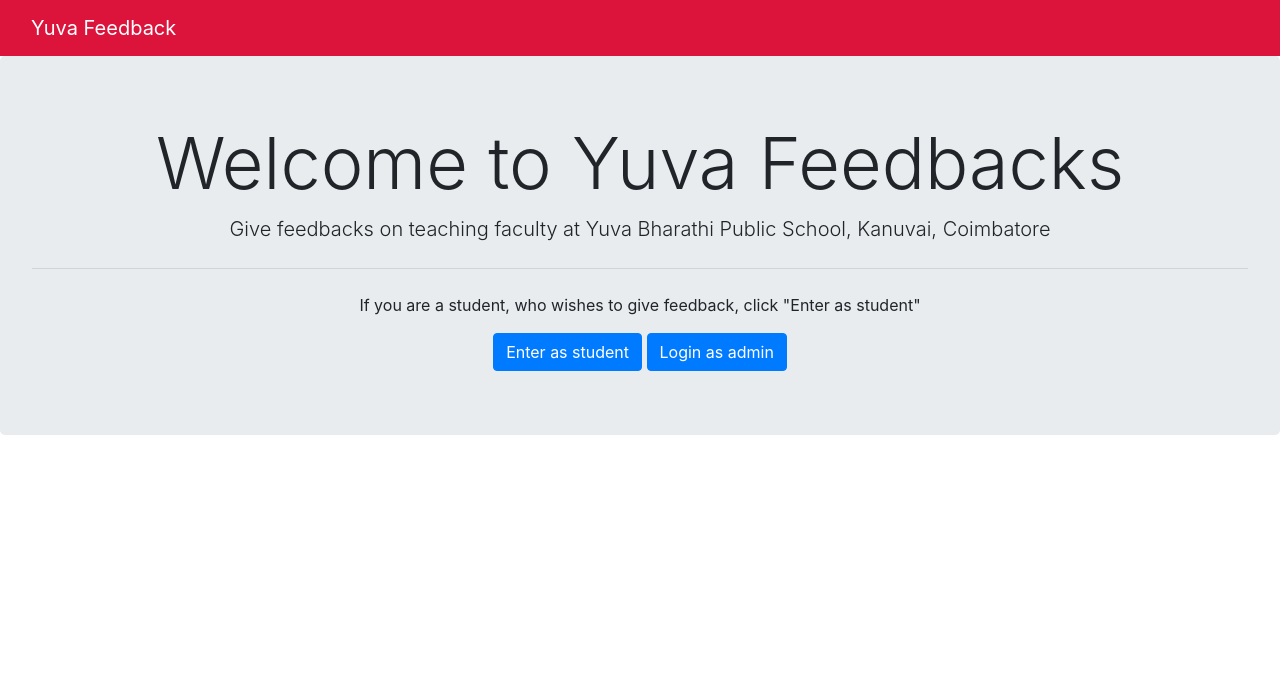
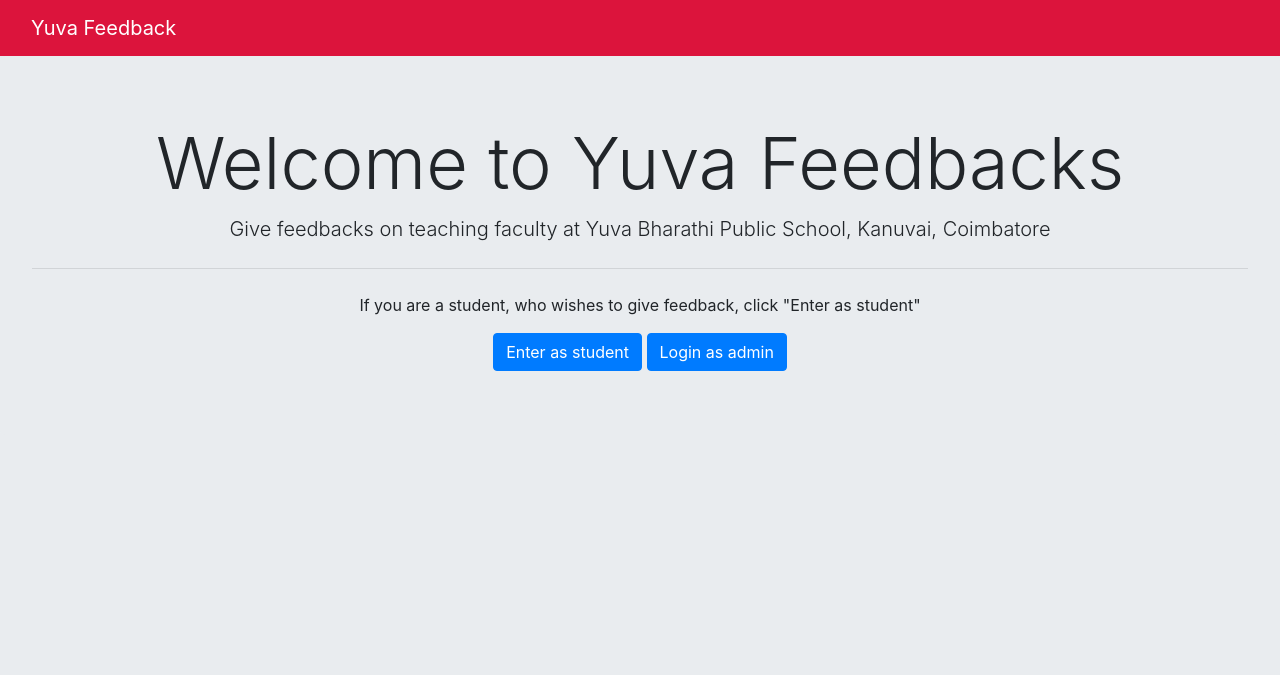
Before and after one commit to Gautam-J/yuva-feedback, a Django app: page / in a window 1280 px wide. Shown: the top 675 px of the page. Run offline with Django 3.2, Linux system fonts and the light colour scheme; some libraries are stand-ins or nearby versions.

Commit message:
added default body bg color

```diff
--- a/Home/static/Home/styles.css
+++ b/Home/static/Home/styles.css
@@ -9,3 +9,7 @@
 .bg-crimson p {
     color: #ffffff;
 }
+
+body {
+    background-color: #e9ecef;
+}
```
